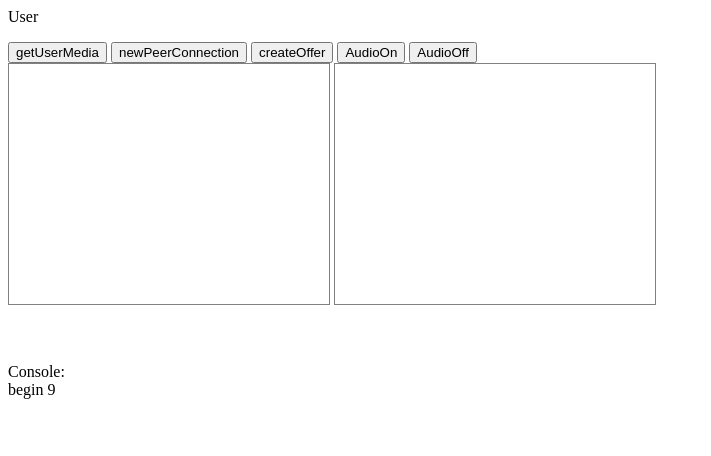
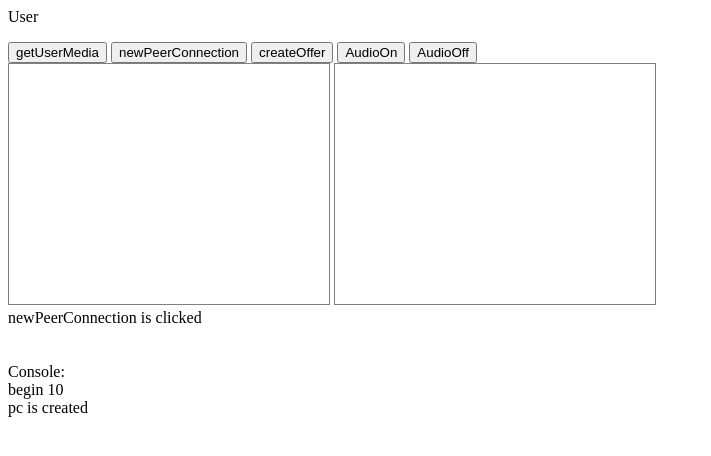
Before and after one commit to belovanatoly/WebRTCapp5, a website: page usermob.html in a window 1280 px wide. Both pictures are taken after a click on the button "newPeerConnection". Shown: the whole page, without its empty margins (0-711 px from the left). Drawn offline with nearby package versions, Linux system fonts and the light colour scheme; no server answers.

Commit message:
Update usermob.html

```diff
--- a/usermob.html
+++ b/usermob.html
@@ -28,7 +28,7 @@
   <div id='debug'><br>Console:<br></div>
 
   <script type="text/javascript">
-    var begin = 'begin 9'
+    var begin = 'begin 10'
 
     var socket = io.connect();
     var streamConstraints = { "audio": false, "video": true };
@@ -76,8 +76,19 @@ function getUserMedia_error(error) {
   console.log("getUserMedia_error():", error);
 document.getElementById('debug').innerHTML += error;
 }
+///////////////////
 
+function newPeerConnection_click(){
+	document.getElementById('logs').innerHTML = "newPeerConnection is clicked<br>";
 
+pc = new RTCPeerConnection(servers);
+if (pc) {
+	console.log('pc is created');
+	document.getElementById('debug').innerHTML += "pc is created<br>";
+	console.log(pc);
+	}
+
+}
 ///////////////////
 socket.on('success', function ()
 {
```
